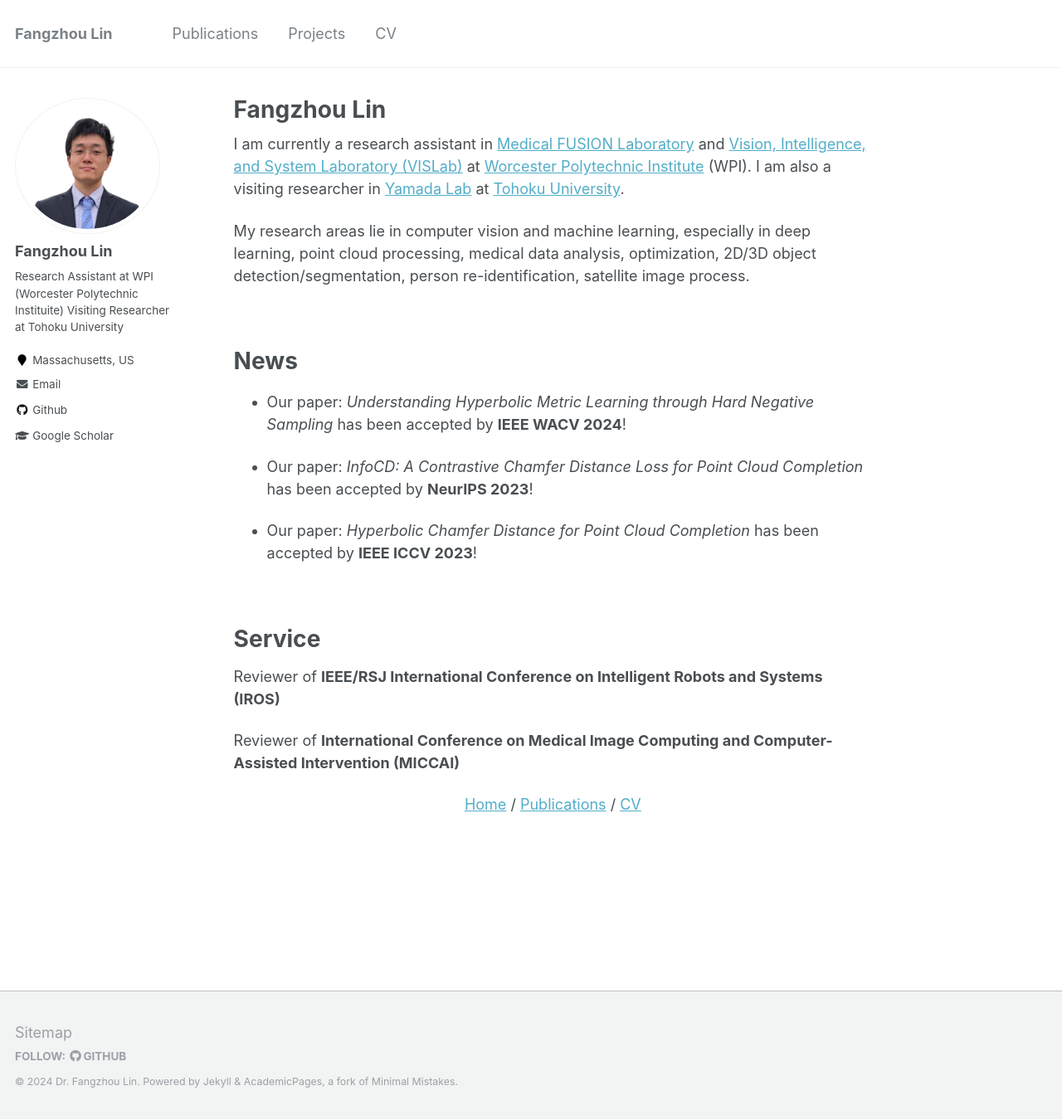
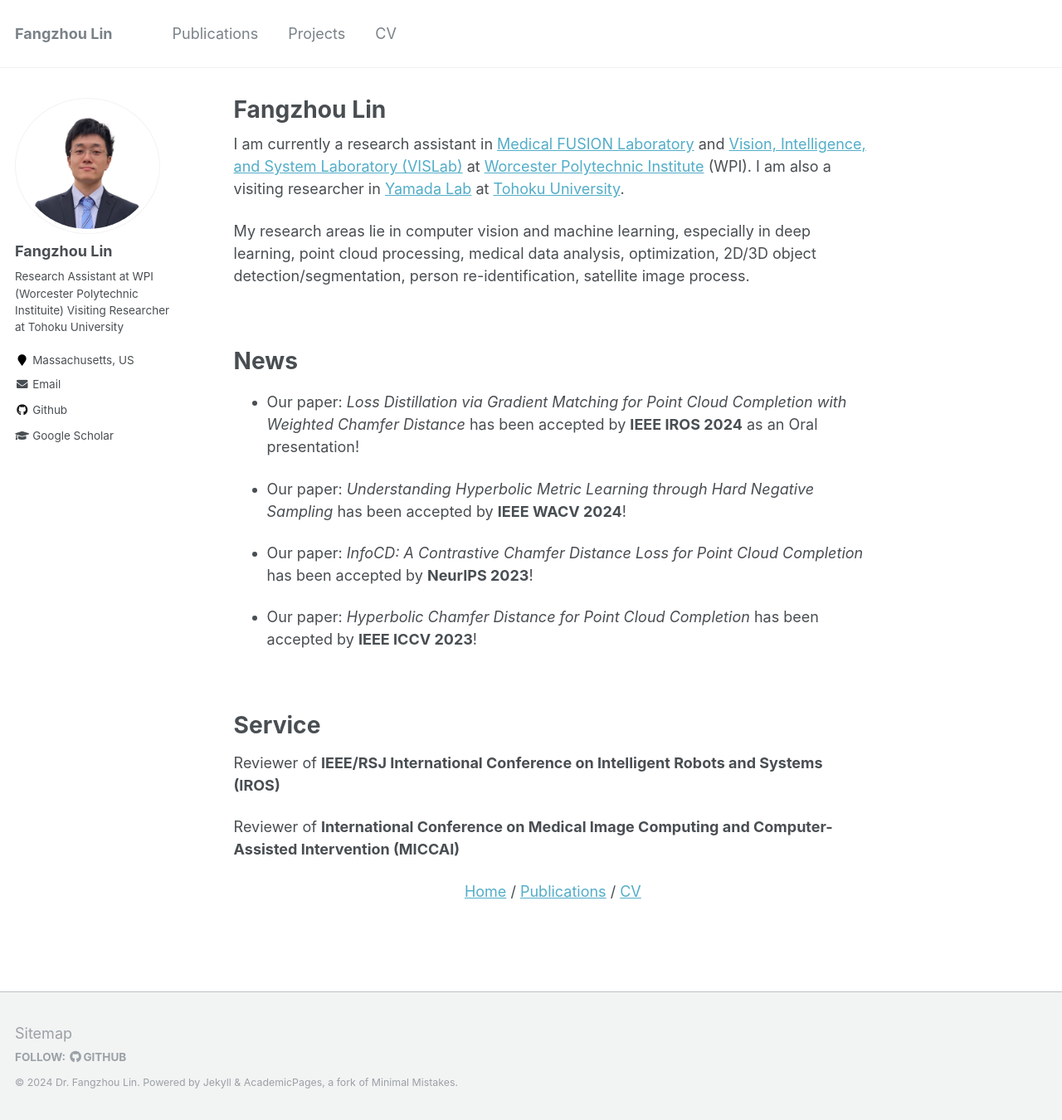
Before and after one commit to ark1234/ark1234.github.io, a Jekyll site: the page built from _pages/about.md, in a window 1280 px wide and 1350 px high. Shown: the whole window at 83% size. Built offline with Jekyll 4.4.1, drawn with Linux system fonts in a browser that asks for light colours.

Commit message:
Update about.md

```diff
--- a/_pages/about.md
+++ b/_pages/about.md
@@ -23,6 +23,8 @@ My research areas lie in computer vision and machine learning, especially in dee
 <br/>
 
 # News
+
+- Our paper: *Loss Distillation via Gradient Matching for Point Cloud Completion with Weighted Chamfer Distance* has been accepted by **IEEE IROS 2024** as an Oral presentation!
 
 - Our paper: *Understanding Hyperbolic Metric Learning through Hard Negative Sampling* has been accepted by **IEEE WACV 2024**!
 
```
